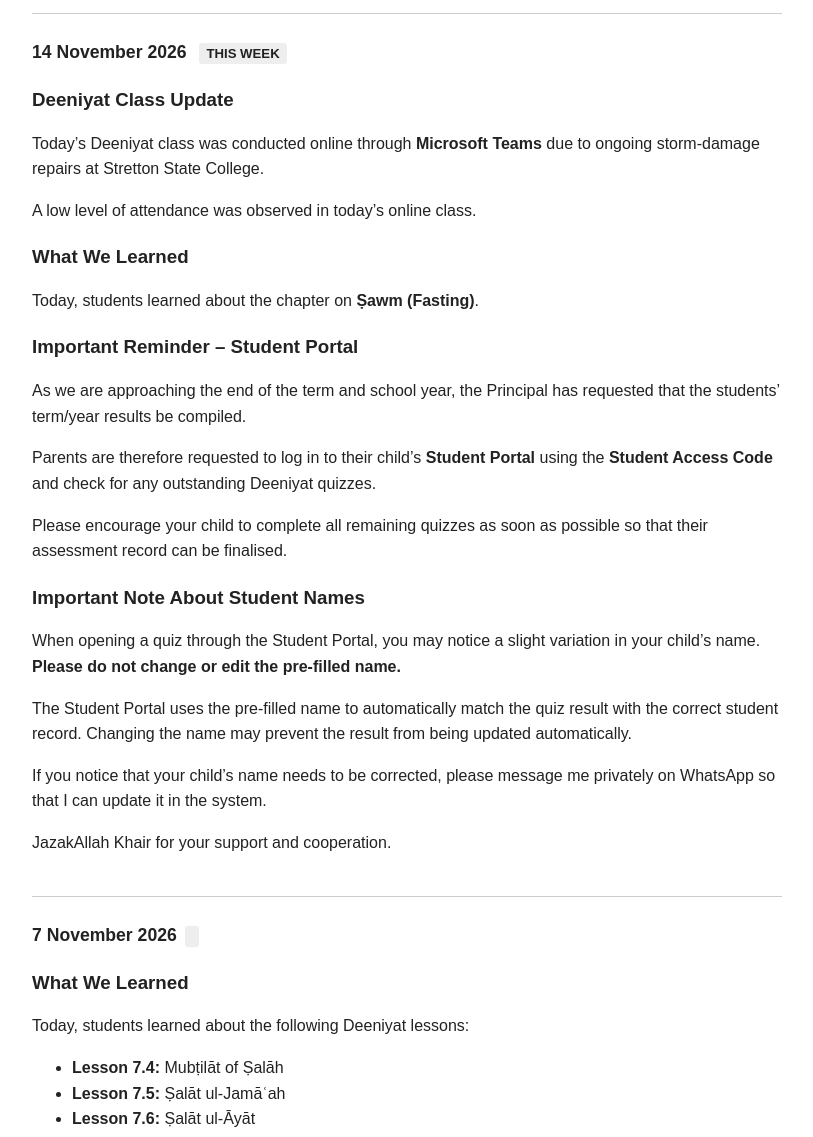
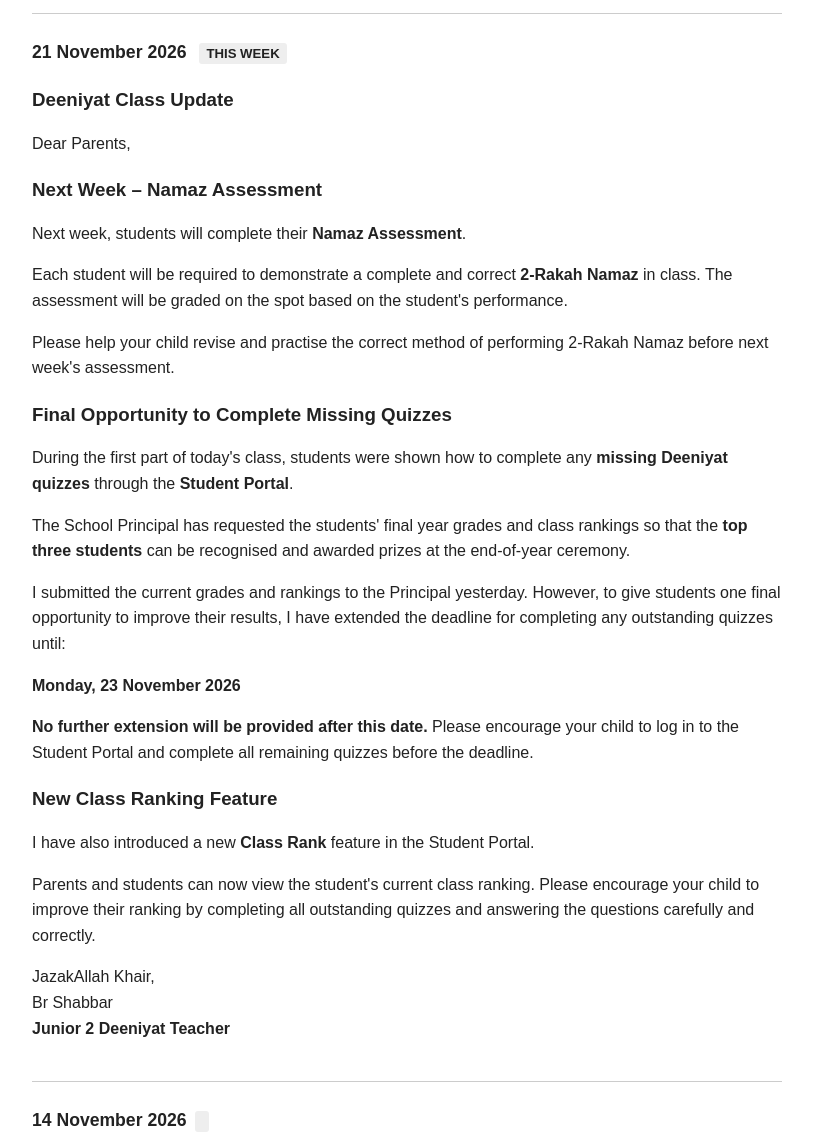
Before and after one commit to shabbarraza2000/Deeniyat-class, a plain HTML site: page index.html in a window 1280 px wide. Shown: the part 125-1262 px from the top of the page, without its empty margins (233-1046 px from the left). Drawn offline with Linux system fonts and the light colour scheme.

Commit message:
Update index.html

```diff
--- a/index.html
+++ b/index.html
@@ -168,11 +168,99 @@
 <!-- =====================================
      DEENIYAT CLASS UPDATE
      ===================================== -->
+<div class="update">
 
+  <div class="date">
+    21 November 2026
+    <span class="current">THIS WEEK</span>
+  </div>
+
+  <h3>Deeniyat Class Update</h3>
+
+  <p>
+    Dear Parents,
+  </p>
+
+
+  <h3>Next Week – Namaz Assessment</h3>
+
+  <p>
+    Next week, students will complete their <strong>Namaz Assessment</strong>.
+  </p>
+
+  <p>
+    Each student will be required to demonstrate a complete and correct
+    <strong>2-Rakah Namaz</strong> in class. The assessment will be graded
+    on the spot based on the student's performance.
+  </p>
+
+  <p>
+    Please help your child revise and practise the correct method of performing
+    2-Rakah Namaz before next week's assessment.
+  </p>
+
+
+  <h3>Final Opportunity to Complete Missing Quizzes</h3>
+
+  <p>
+    During the first part of today's class, students were shown how to
+    complete any <strong>missing Deeniyat quizzes</strong> through the
+    <strong>Student Portal</strong>.
+  </p>
+
+  <p>
+    The School Principal has requested the students' final year grades
+    and class rankings so that the <strong>top three students</strong>
+    can be recognised and awarded prizes at the end-of-year ceremony.
+  </p>
+
+  <p>
+    I submitted the current grades and rankings to the Principal yesterday.
+    However, to give students one final opportunity to improve their results,
+    I have extended the deadline for completing any outstanding quizzes until:
+  </p>
+
+  <p>
+    <strong>Monday, 23 November 2026</strong>
+  </p>
+
+  <p>
+    <strong>No further extension will be provided after this date.</strong>
+    Please encourage your child to log in to the Student Portal and complete
+    all remaining quizzes before the deadline.
+  </p>
+
+
+  <h3>New Class Ranking Feature</h3>
+
+  <p>
+    I have also introduced a new <strong>Class Rank</strong> feature in the
+    Student Portal.
+  </p>
+
+  <p>
+    Parents and students can now view the student's current class ranking.
+    Please encourage your child to improve their ranking by completing all
+    outstanding quizzes and answering the questions carefully and correctly.
+  </p>
+
+
+  <p>
+    JazakAllah Khair,<br>
+    Br Shabbar<br>
+    <strong>Junior 2 Deeniyat Teacher</strong>
+  </p>
+
+</div>
+
+
+  <!-- =====================================
+       PREVIOUS WEEK
+       ===================================== -->
   <div class="update">
   <div class="date">
     14 November 2026
-    <span class="current">THIS WEEK</span>
+    <span class="current">
   </div>
 
   <h3>Deeniyat Class Update</h3>
@@ -242,9 +330,11 @@
 </div>
 
 
-  <!-- =====================================
-       PREVIOUS WEEK
-       ===================================== -->
+
+
+
+
+
 
   <div class="update">
   <div class="date">
```
